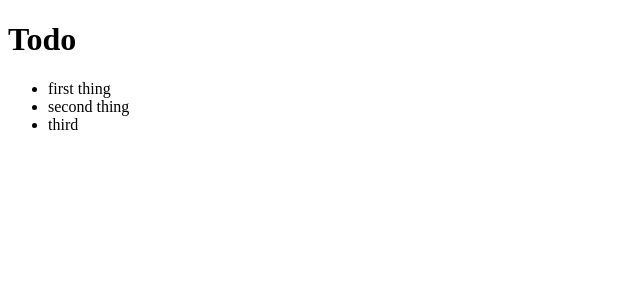
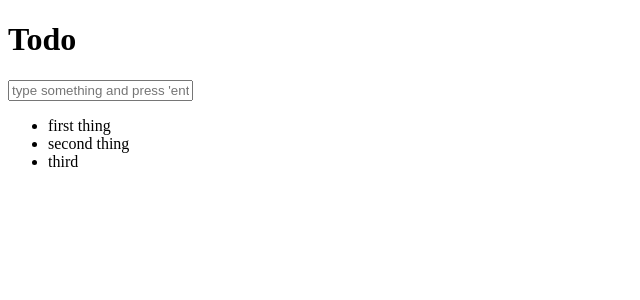
Before and after one commit to mrsteele/vue-playground, a Nuxt app: page /todo in a window 1280 px wide. Shown: the top 300 px of the page, without its empty margins (0-640 px from the left). Built offline with nearby package versions, Linux system fonts and the light colour scheme.

Commit message:
Now you can add todos

```diff
--- a/pages/todo.vue
+++ b/pages/todo.vue
@@ -1,6 +1,9 @@
 <template>
   <main>
     <h1>Todo</h1>
+    <form v-on:submit="add">
+      <input v-model="newTodo" placeholder="type something and press 'enter'" />
+    </form>
     <ul class="todos">
       <li v-for="todo in todos" v-bind:class="{ completed: todo.complete }" v-on:click="toggle(todo.id)">
         {{ todo.text }}
@@ -18,6 +21,7 @@
 <script>
 export default {
   data: () => ({
+    newTodo: '',
     todos: [{
       id: 1,
       complete: false,
@@ -39,6 +43,15 @@ export default {
         console.log('here', todo)
         todo.complete = !todo.complete
       }
+    },
+    add: function (e) {
+      e.preventDefault()
+      this.todos.unshift({
+        id: Date.now(),
+        text: this.newTodo,
+        complete: false
+      })
+      this.newTodo = ''
     }
   },
   head () {
```
